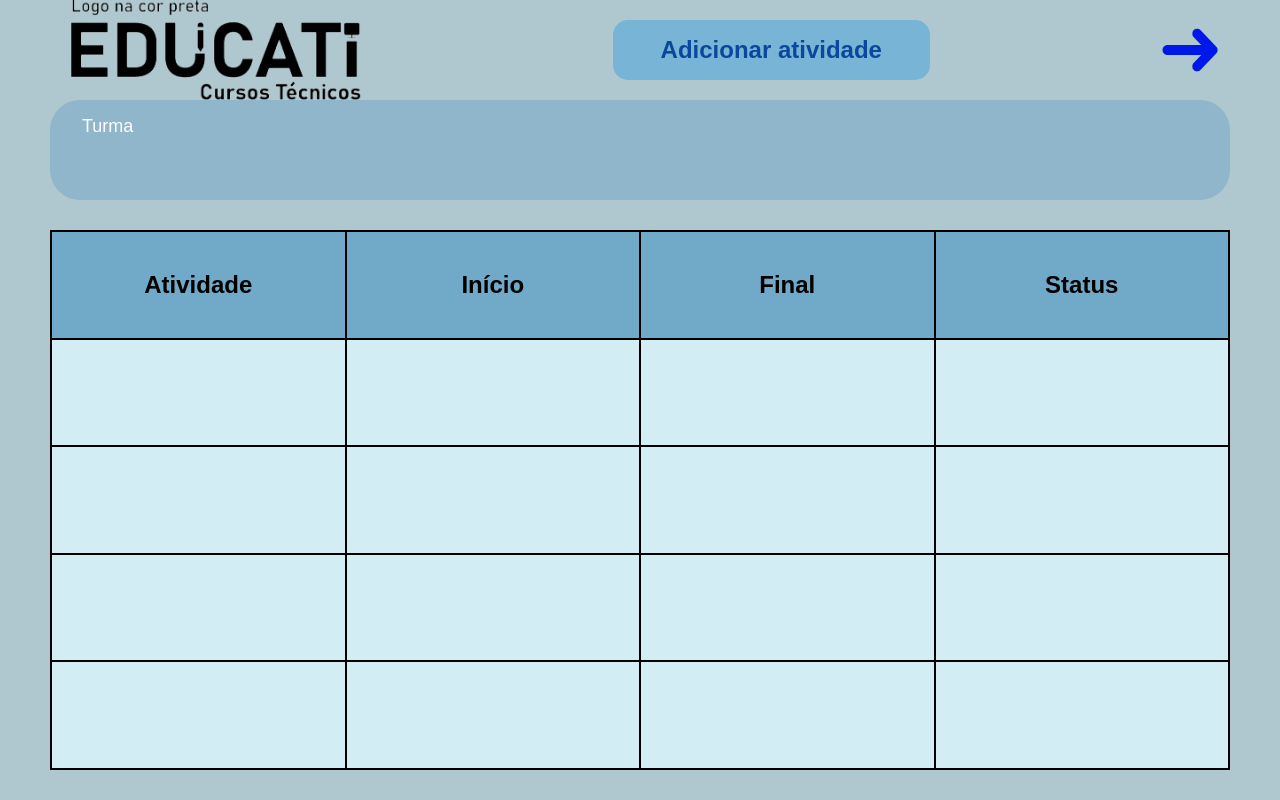
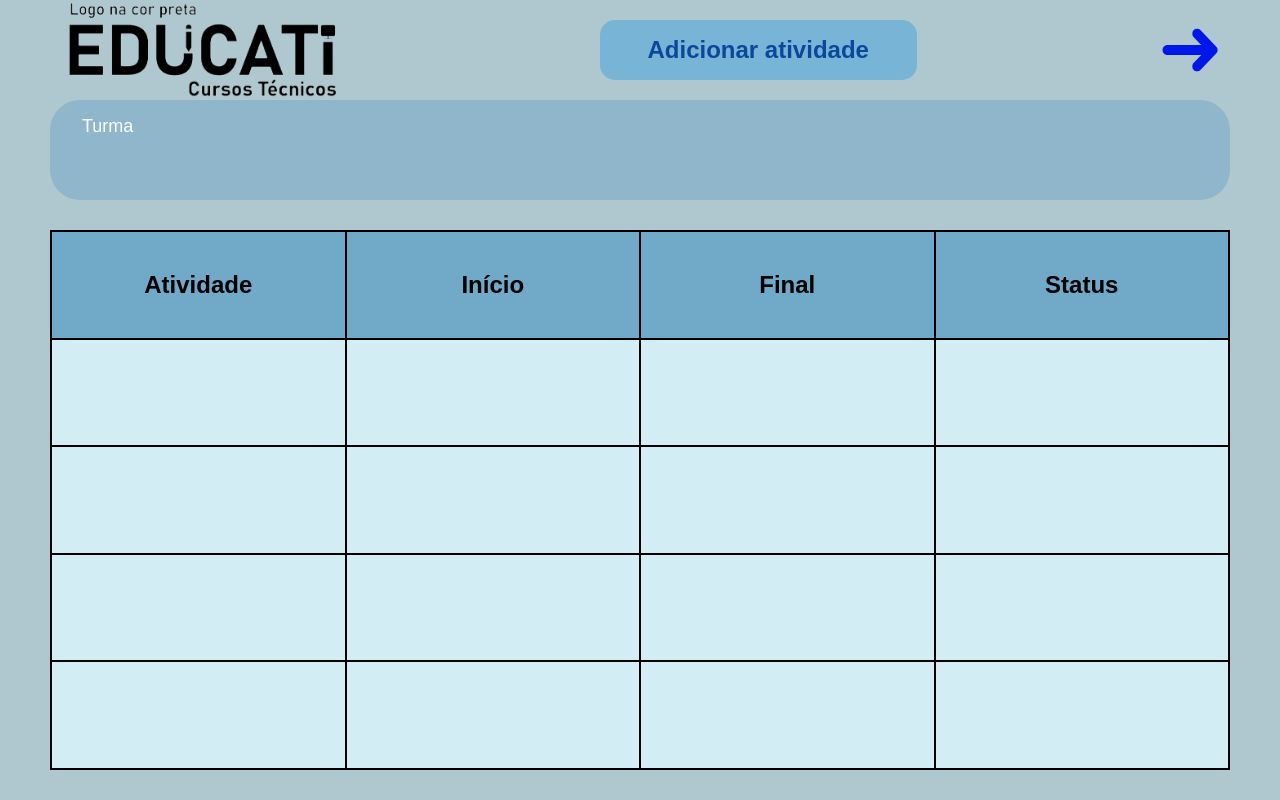
Before and after one commit to Babababoi/educati-atividade, a plain HTML site: page index.html in a window 1280 px wide. Drawn offline with Linux system fonts and the light colour scheme.

Commit message:
Update style.css

```diff
--- a/style.css
+++ b/style.css
@@ -21,7 +21,7 @@ main{
     align-items: center;
 }
 .logo{
-    height: 131px;
+    height: 121px;
 }
 .adicionar-atividade{
     background-color: #78B4D6;
```
